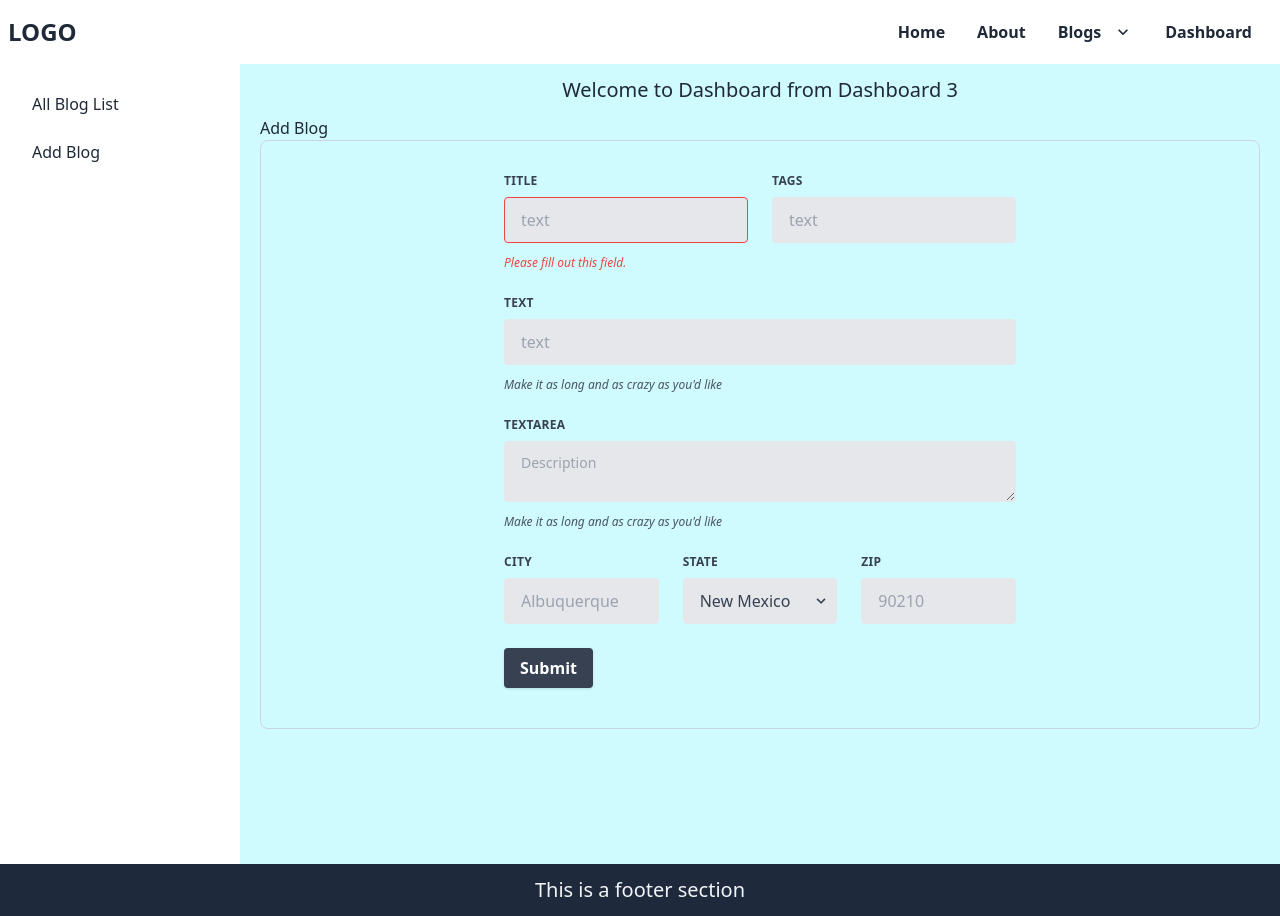
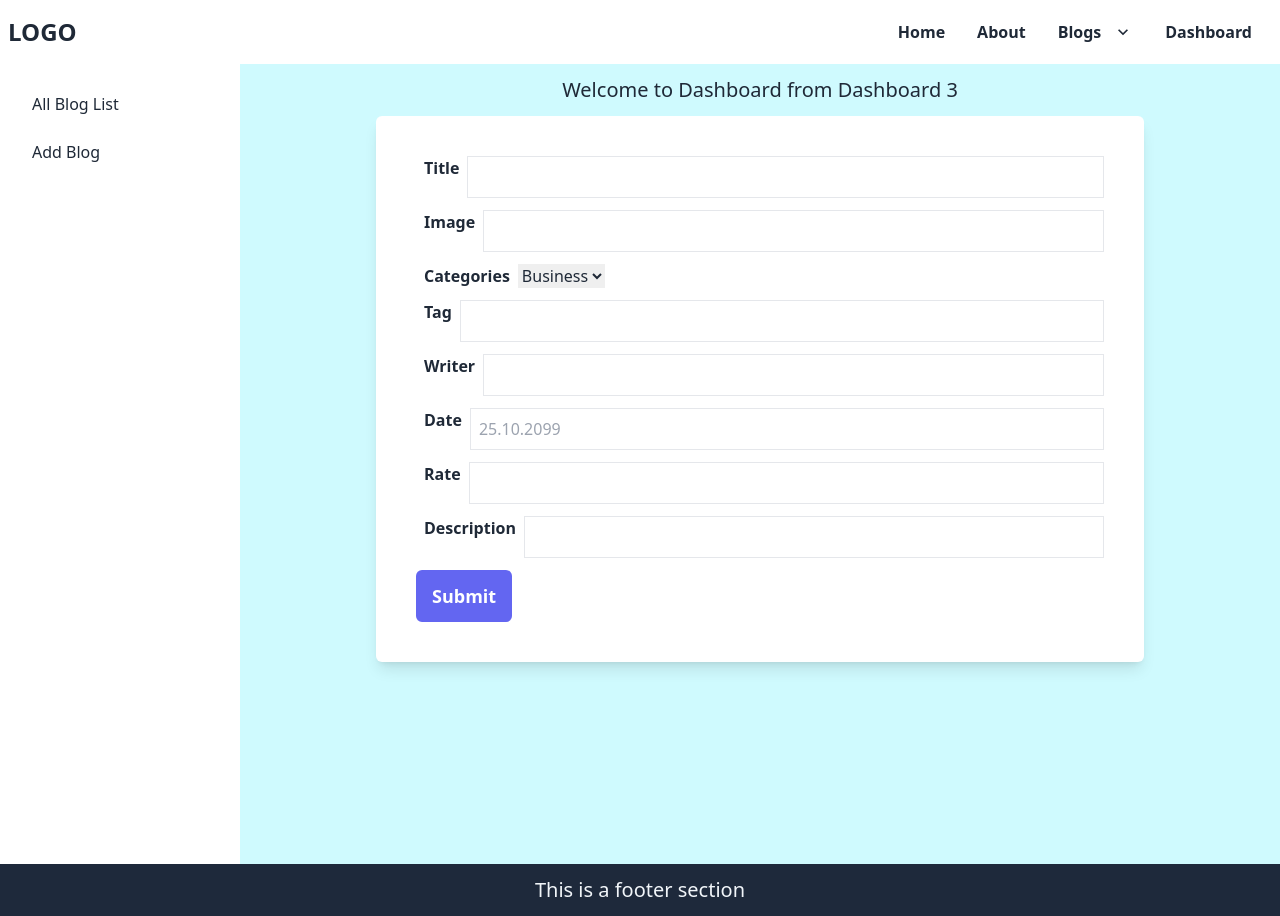
Before and after one commit to kibria-khandaker/Blog-CMSA, a React (Create React App) app: page /dashboard/AddBlog in a window 1280 px wide. Built offline with nearby package versions, Linux system fonts and the light colour scheme.

Commit message:
code update

```diff
--- a/src/components/Dashboard/DashboardPages/AddBlog.js
+++ b/src/components/Dashboard/DashboardPages/AddBlog.js
@@ -1,81 +1,107 @@
 import React from 'react';
+import { useForm } from 'react-hook-form';
+import { useDispatch } from 'react-redux';
+import addBlogData from './../../../redux/thunk/blogs/addBlogData';
+
 
 const AddBlog = () => {
+    const { register, handleSubmit } = useForm();
+    const dispatch = useDispatch();
+
+    const submit = (data) => {
+        const blog = {
+            title: data.title,
+            image: data.image,
+            categories: data.categories,
+            tag: data.tag,
+            writer: data.writer,
+            date: data.date,
+            rate: data.rate,
+            description: data.description,
+            spec: [],
+        };
+
+        // console.log(blog);
+        // dispatch(addBlog(blog));
+        dispatch(addBlogData(blog));
+    };
+
     return (
-        <div>
-            <h2> Add Blog </h2>
-            <div className='border-solid rounded-lg border py-8 px-3 border-slate-300 hover:border-indigo-300'>
-                <form className="w-full max-w-lg mx-auto">
-                    <div className="flex flex-wrap -mx-3 mb-6">
-                        <div className="w-full md:w-1/2 px-3 mb-6 md:mb-0">
-                            <label className="block uppercase tracking-wide text-gray-700 text-xs font-bold mb-2" for="grid-first-name">
+
+        <div className='flex justify-center items-center h-full '>
+            <form
+                className='shadow-lg p-10 rounded-md flex flex-wrap gap-3 max-w-3xl justify-between bg-white'
+                onSubmit={handleSubmit(submit)}
+            >
+                <div className='flex w-full'>
+                    <label className='px-2 font-semibold' htmlFor='title'>
                         Title
                     </label>
-                            <input className="appearance-none block w-full bg-gray-200 text-gray-700 border border-red-500 rounded py-3 px-4 mb-3 leading-tight focus:outline-none focus:bg-white" id="grid-first-name" type="text" placeholder="text" />
-                            <p className="text-red-500 text-xs italic">Please fill out this field.</p>
-                        </div>
-                        <div className="w-full md:w-1/2 px-3">
-                            <label className="block uppercase tracking-wide text-gray-700 text-xs font-bold mb-2" for="grid-last-name">
-                                tags
-                            </label>
-                            <input className="appearance-none block w-full bg-gray-200 text-gray-700 border border-gray-200 rounded py-3 px-4 leading-tight focus:outline-none focus:bg-white focus:border-gray-500" id="grid-last-name" type="text" placeholder="text" />
-                        </div>
-                    </div>
-                    <div className="flex flex-wrap -mx-3 mb-6">
-                        <div className="w-full px-3">
-                            <label className="block uppercase tracking-wide text-gray-700 text-xs font-bold mb-2" for="grid-password">
-                                text
-                            </label>
-                            <input className="appearance-none block w-full bg-gray-200 text-gray-700 border border-gray-200 rounded py-3 px-4 mb-3 leading-tight focus:outline-none focus:bg-white focus:border-gray-500" id="grid-password" type="text" placeholder="text" />
-                            <p className="text-gray-600 text-xs italic">Make it as long and as crazy as you'd like</p>
-                        </div>
-                    </div>
-                    <div className="flex flex-wrap -mx-3 mb-6">
-                        <div className="w-full px-3">
-                            <label className="block uppercase tracking-wide text-gray-700 text-xs font-bold mb-2" for="grid-password">
-                                textarea
-                            </label>
-                            <textarea className="textarea appearance-none block w-full bg-gray-200 text-gray-700 border border-gray-200 rounded py-3 px-4 mb-3 leading-tight focus:outline-none focus:bg-white focus:border-gray-500" id="grid-Description" type="textarea" placeholder="Description"></textarea>
-                            <p className="text-gray-600 text-xs italic">Make it as long and as crazy as you'd like</p>
-                        </div>
-                    </div>
-                    <div className="flex flex-wrap -mx-3 mb-2">
-                        <div className="w-full md:w-1/3 px-3 mb-6 md:mb-0">
-                            <label className="block uppercase tracking-wide text-gray-700 text-xs font-bold mb-2" for="grid-city">
-                                City
-                            </label>
-                            <input className="appearance-none block w-full bg-gray-200 text-gray-700 border border-gray-200 rounded py-3 px-4 leading-tight focus:outline-none focus:bg-white focus:border-gray-500" id="grid-city" type="text" placeholder="Albuquerque" />
-                        </div>
-                        <div className="w-full md:w-1/3 px-3 mb-6 md:mb-0">
-                            <label className="block uppercase tracking-wide text-gray-700 text-xs font-bold mb-2" for="grid-state">
-                                State
-                            </label>
-                            <div className="relative">
-                                <select className="block appearance-none w-full bg-gray-200 border border-gray-200 text-gray-700 py-3 px-4 pr-8 rounded leading-tight focus:outline-none focus:bg-white focus:border-gray-500" id="grid-state">
-                                    <option>New Mexico</option>
-                                    <option>Missouri</option>
-                                    <option>Texas</option>
-                                </select>
-                                <div className="pointer-events-none absolute inset-y-0 right-0 flex items-center px-2 text-gray-700">
-                                    <svg className="fill-current h-4 w-4" xmlns="http://www.w3.org/2000/svg" viewBox="0 0 20 20"><path d="M9.293 12.95l.707.707L15.657 8l-1.414-1.414L10 10.828 5.757 6.586 4.343 8z" /></svg>
-                                </div>
-                            </div>
-                        </div>
-                        <div className="w-full md:w-1/3 px-3 mb-6 md:mb-0">
-                            <label className="block uppercase tracking-wide text-gray-700 text-xs font-bold mb-2" for="grid-zip">
-                                Zip
-                            </label>
-                            <input className="appearance-none block w-full bg-gray-200 text-gray-700 border border-gray-200 rounded py-3 px-4 leading-tight focus:outline-none focus:bg-white focus:border-gray-500" id="grid-zip" type="text" placeholder="90210" />
+                    <input className=' w-full border p-2' type='text' id='title' {...register("title")} />
                 </div>
 
-                        <div class="w-full md:w-2/3 px-3 mt-6 md:mb-0">
-                            <button class="shadow bg-gray-700 hover:bg-gray-500 focus:shadow-outline focus:outline-none text-white font-bold py-2 px-4 rounded" type="button">
+                <div className='flex w-full'>
+                    <label className='px-2 font-semibold' htmlFor='image'>
+                        Image
+                    </label>
+                    <input className=' w-full border p-2' type='text' name='image' id='image' {...register("image")} />
+                </div>
+
+                <div className='flex w-full'>
+                    <label className='px-2 font-semibold' htmlFor='categories'>
+                        Categories
+                    </label>
+                    <select name='categories' id='categories' {...register("categories")}>
+                        <option value='business '>Business   </option>
+                        <option value='personal'>Personal  </option>
+                        <option value='travel'>Travel  </option>
+                        <option value='fashion'>Fashion   </option>
+                    </select>
+                </div>
+                <div className='flex w-full'>
+                    <label className='px-2 font-semibold' htmlFor='tag'>
+                        Tag
+                    </label>
+                    <input className=' w-full border p-2' type='text' id='tag' {...register("tag")}  />
+                </div>
+                <div className='flex w-full'>
+                    <label className='px-2 font-semibold' htmlFor='writer'>
+                        Writer
+                    </label>
+                    <input className=' w-full border p-2' type='text' id='writer' {...register("writer")} />
+                </div>
+                <div className='flex w-full'>
+                    <label className='px-2 font-semibold' htmlFor='date'>
+                        Date
+                    </label>
+                    <input className=' w-full border p-2' type='text' id='date' {...register("date")} placeholder="25.10.2099" />
+                </div>
+
+                <div className='flex w-full'>
+                    <label className='px-2 font-semibold' htmlFor='rate'>
+                        Rate
+                    </label>
+                    <input className=' w-full border p-2' type='text' name='rate' id='rate' {...register("rate")} />
+                </div>
+                <div className='flex w-full'>
+                    <label className='px-2 font-semibold' htmlFor='description'>
+                        Description
+                    </label>
+                    <input className=' w-full border p-2' type='text' id='description' {...register("description")} />
+                </div>
+
+
+                <div className='flex justify-between items-center w-full'>
+                    <button
+                        className=' px-4 py-3 bg-indigo-500 rounded-md font-semibold text-white text-lg disabled:bg-gray-500'
+                        type='submit'
+                    >
                         Submit
                     </button>
                 </div>
-                    </div>
+
             </form>
-            </div>
+
         </div>
     );
 };
--- a/src/components/Dashboard/DashboardPages/AllBlogList.js
+++ b/src/components/Dashboard/DashboardPages/AllBlogList.js
@@ -19,6 +19,7 @@ const AllBlogList = () => {
                                 <p className=' font-bold'> {index + 1} : </p>
                                 <img className=' w-10 rounded-lg' src={blog.image} alt={blog.title} />
                                 <h3>   {blog.title}  </h3>
+                                <p>{blog._id}</p>
                             </div>
                             <div className='flex gap-4 justify-end items-center '>
                                 <button className="btn btn-xs btn-info text-white">Edit</button>
--- a/src/components/Pages/Home/Home.js
+++ b/src/components/Pages/Home/Home.js
@@ -42,12 +42,12 @@ const Home = () => {
                 <button
                     onClick={() => dispatch(latestContent())}
                     className={`border px-3 py-2 rounded-full  `} >
-                    Latest Post
+                    Sort by last upload
                 </button>
                 <button
                     onClick={() => dispatch(oldestContent())}
                     className={`border px-3 py-2 rounded-full  `} >
-                    Old Post
+                    Sort by the first upload
                 </button>
             </div>
             <div className='grid grid-cols-1 lg:grid-cols-2 gap-5 px-5 mx-auto'>
--- a/src/redux/reducers/blogReducer.js
+++ b/src/redux/reducers/blogReducer.js
@@ -1,14 +1,18 @@
 import { ADD_CONTENT, DELETE_CONTENT, GET_CONTENT, UPDATE_CONTENT } from "../actionTypes/actionTypes";
 
 const initialState = {
-  blogs: ["a","b","c","d"]
+  blogs: [],
+  addNewBlog:{}
 };
 
 const blogReducer = (state = initialState, action) => {
 
   switch (action.type) {
     case ADD_CONTENT:
-      return {};
+      return {
+        ...state,
+        blogs: [...state.blogs, action.payload],
+      };
     case GET_CONTENT:
       return {};
     case UPDATE_CONTENT:
--- /dev/null
+++ b/src/redux/thunk/blogs/addBlogData.js
@@ -0,0 +1,8 @@
+import { addBlog } from "../../actions/blogAction";
+
+const addBlogData = (blog) => {
+
+    console.log(blog);
+};
+
+export default addBlogData;
```
Also changed, not shown: public/blogs.json (+81 -129 lines). Lines whose indentation alone changed are shown as unchanged.
